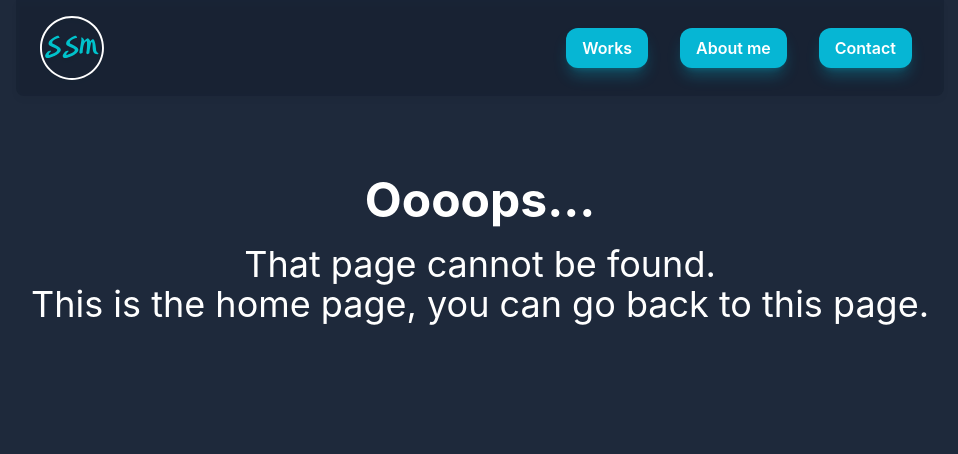
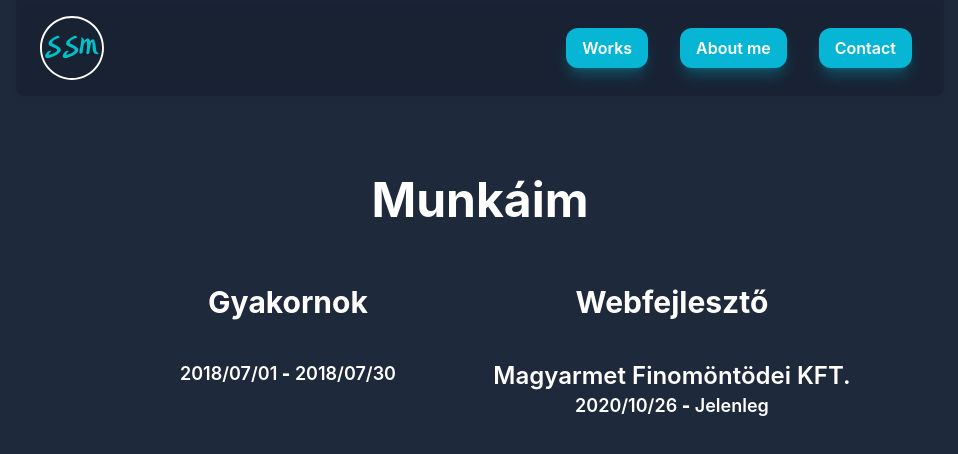
Before and after one commit to SMark2256/ReactCV, a Next.js app: page /workspage in a window 1280 px wide. Before the commit this address had no page. Shown: the top 454 px of the page, without its empty margins (160-1118 px from the left). Built offline with nearby package versions, Linux system fonts and the light colour scheme.

Commit message:
works --CompCreate

```diff
--- a/components/Navbar.jsx
+++ b/components/Navbar.jsx
@@ -28,7 +28,7 @@ const NavBarMode = ({ stylemode, onClick }) => {
 
     return (
         <>
-            <NavLink to="/works">
+            <NavLink to="/workspage">
                     <button className={stylemode} onClick={onClick}>Works</button>
             </NavLink>
             <NavLink to="/about">
--- /dev/null
+++ b/components/Works.jsx
@@ -0,0 +1,11 @@
+import { showWorkElements } from "../utilities/WorksElements";
+
+const Works = () => {
+        return (
+          <div>
+            {showWorkElements}
+          </div>
+        )
+}
+
+export default Works;
--- a/components/WorksComp.jsx
+++ /dev/null
@@ -1,25 +0,0 @@
-import { workListElements_HU } from "../data/works_data"
-
-const WorksComp = () => {
-
-        const showElements =  workListElements_HU.map((work) => {
-            return (
-                                <div className="cursor-pointer inline-flex flex-col border-l-4 border-r-4 border-cyan-900 bg-cyan-500/60 hover:bg-cyan-800 hover:border-cyan-500/50 rounded-3xl align-middle mx-5 md:mx-5 w-96 md:w-96 h-56 mb-10 items-center">
-                                  <div className="flex flex-col items-center justify-center">
-                                      <h1 className="text-3xl font-bold py-10 pb-10 ">{work.position}</h1>
-                                      <h2 className="text-2xl font-semibold">{work.location}</h2>
-                                      <p className="text-lg justify-end font-semibold">{work.start} <strong>-</strong> {work.end}</p>
-                                  </div>
-                                </div>
-            )
-          })
-
-
-        return (
-          <div>
-            {showElements}
-          </div>
-        )
-}
-
-export default WorksComp;
--- a/components/test.jsx
+++ b/components/test.jsx
@@ -47,7 +47,6 @@ const Connect_apiList = () => {
                 {resultList}
           </div>
         </ul>
-
       )
 }
 
--- a/data/works_data.js
+++ b/data/works_data.js
@@ -20,3 +20,25 @@ export const workListElements_HU = [
         end: "Jelenleg"
       },
     ]
+export const workListElements_ENG = [
+      {
+        id: 2,
+        position: "Gyakornok",
+        description: "",
+        techonology: "PHP-SQL-JS",
+        location: "",
+        url: "",
+        start: "2018/07/01",
+        end: "2018/07/30"
+      },
+      {
+        id: 3,
+        position: "Webfejlesztő",
+        description: "A vállalat intranet felületének bővítése, modernizálása - SQL lekérdezések írása - Adatvizualizálás Power BI al - Gyártásfejlesztés - Projektek levezénylése és Projekt terv készítése - Kapcsolattartás külsős projekt résztvevővel - Kisebb Rendszerüzemeltetési feladatok ellátása - Munkatársak informatikai támogatása",
+        techonology: "PHP-SQL-CSS-JS-REACT",
+        location: "Magyarmet Finomöntödei KFT.",
+        url: "www.magyarmet.com",
+        start: "2020/10/26",
+        end: "Jelenleg"
+      },
+    ]
--- a/pages/works.jsx
+++ /dev/null
@@ -1,18 +0,0 @@
-import { motion } from "framer-motion"
-import WorksComp from "../components/WorksComp.jsx"
-
-const Works = () => {
-      return (
-      <>
-            <div className='pb-10'>
-                  <h1 className='font-bold text-5xl pb-5'>  Works </h1>
-                  <p>   This is the main page of the web application.   </p>
-                  <p>   You can find the documentation on how to use this site.     </p>
-            </div>
-            <WorksComp/>
-      </>
-
-       );
-}
-
-export default Works;
--- /dev/null
+++ b/pages/workspage.jsx
@@ -0,0 +1,16 @@
+import { motion } from "framer-motion"
+import Works from "../components/Works.jsx"
+
+const workspage = () => {
+      return (
+      <>
+            <div className='pb-10'>
+                  <h1 className='font-bold text-5xl pb-5'>  Munkáim </h1>
+            </div>
+            <Works/>
+      </>
+
+       );
+}
+
+export default workspage;
--- /dev/null
+++ b/utilities/WorksElements.jsx
@@ -0,0 +1,17 @@
+import { workListElements_HU, workListElements_ENG } from "../data/works_data"
+
+export const showWorkElements =  workListElements_HU.map((work) => {
+
+
+
+
+      return (
+                          <div className="cursor-pointer inline-flex flex-col border-l-4 border-r-4 border-cyan-900 bg-cyan-500/60 hover:bg-cyan-800 hover:border-cyan-500/50 rounded-3xl align-middle mx-5 md:mx-5 w-96 md:w-96 h-56 mb-10 items-center">
+                            <div className="flex flex-col items-center justify-center">
+                                <h1 className="text-3xl font-bold py-10 pb-10 ">{work.position}</h1>
+                                <h2 className="text-2xl font-semibold">{work.location}</h2>
+                                <p className="text-lg justify-end font-semibold">{work.start} <strong>-</strong> {work.end}</p>
+                            </div>
+                          </div>
+      )
+    })
```
Lines whose indentation alone changed are shown as unchanged.
